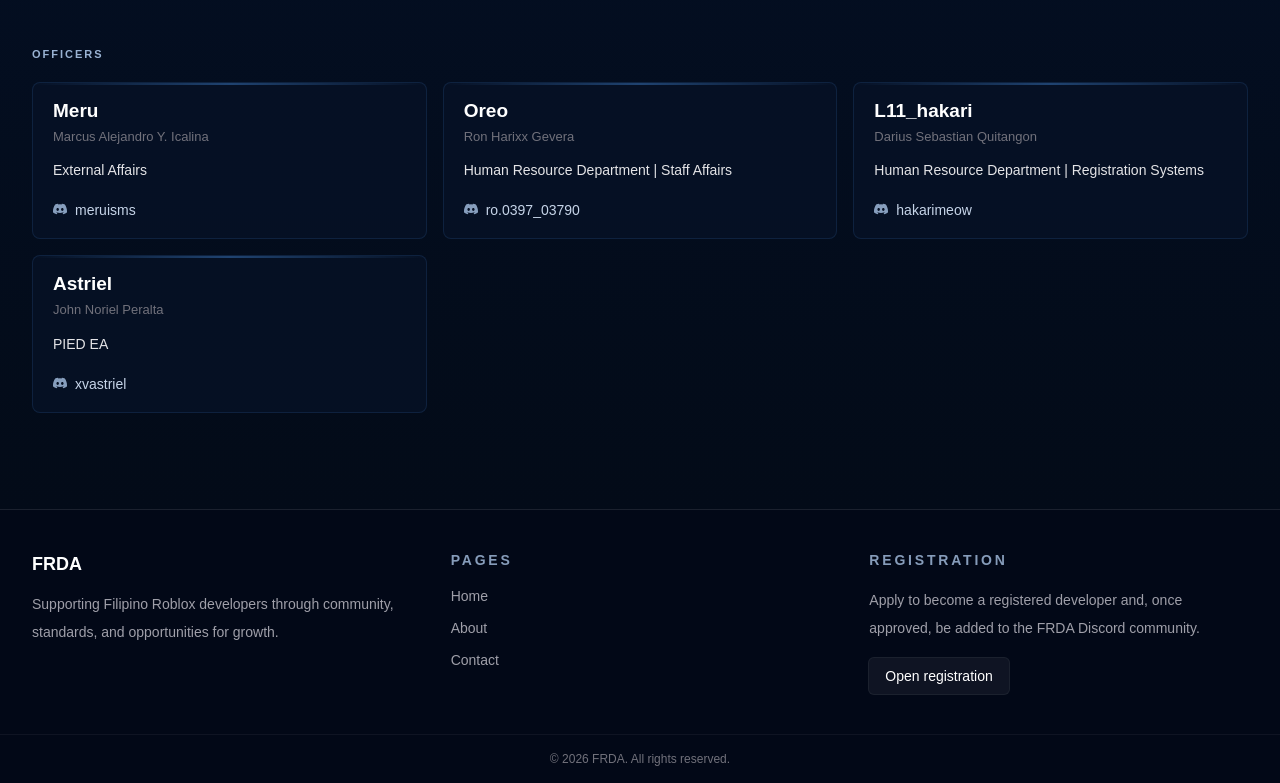
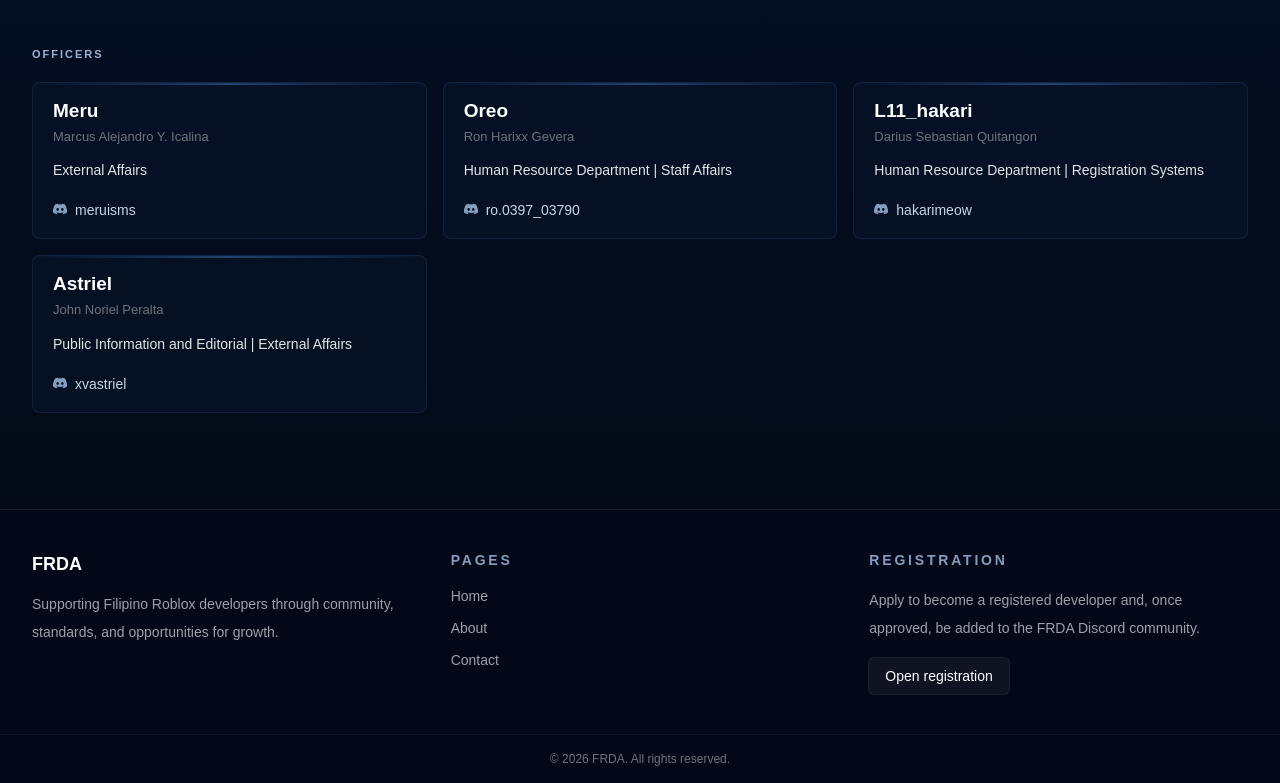
Before and after one commit to chacecee/frda-site, a Next.js app: page /about in a window 1280 px wide. Shown: the part 1773-2556 px from the top of the page. Built offline with nearby package versions, Linux system fonts and the light colour scheme.

Commit message:
corrected astriel's role

```diff
--- a/src/app/(site)/about/page.tsx
+++ b/src/app/(site)/about/page.tsx
@@ -51,7 +51,7 @@
   {
     nickname: "Astriel",
     realName: "John Noriel Peralta",
-    role: "PIED EA",
+    role: "Public Information and Editorial | External Affairs",
     discord: "xvastriel",
     roblox: "VenomNLR",
   },
```
